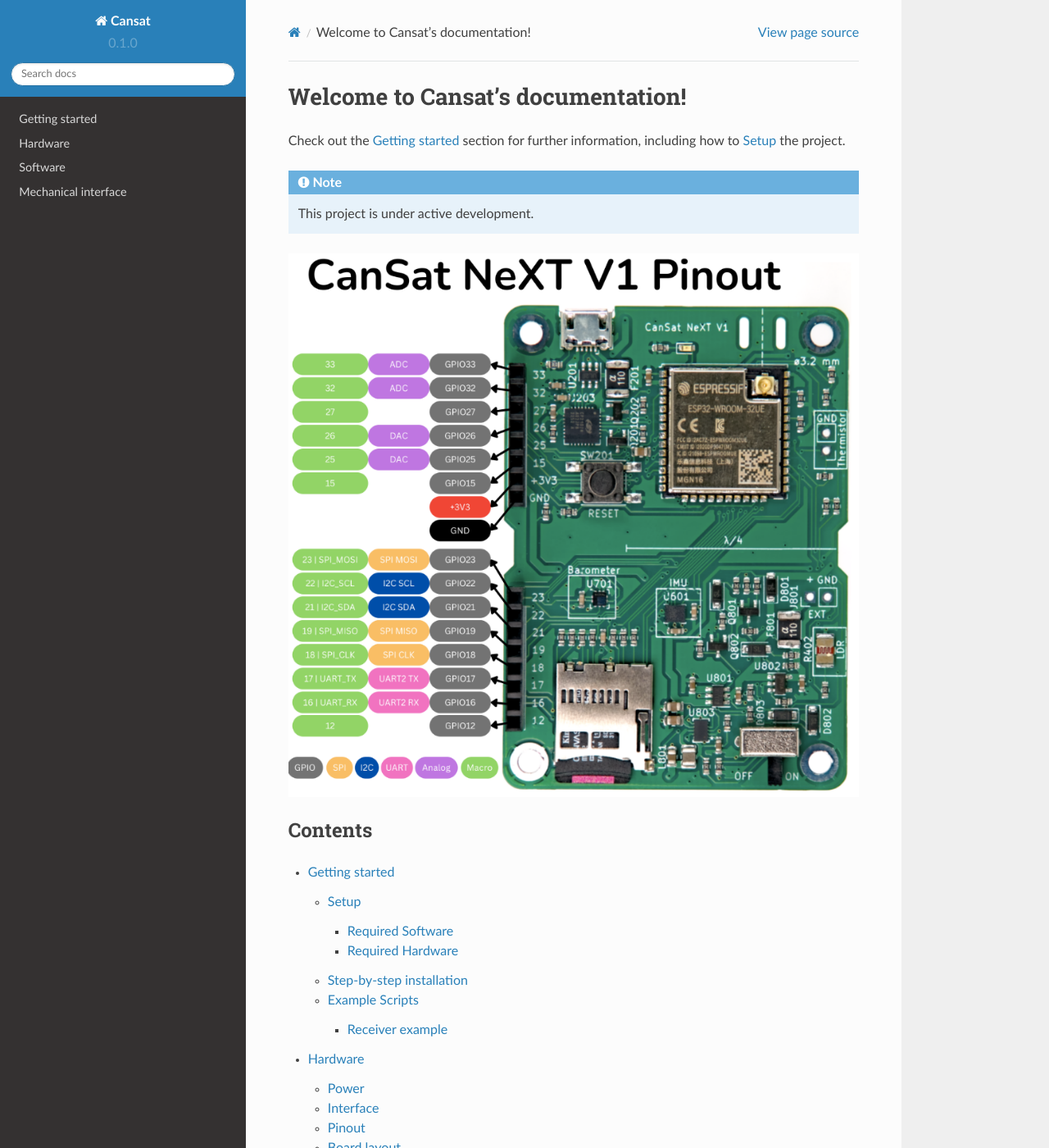
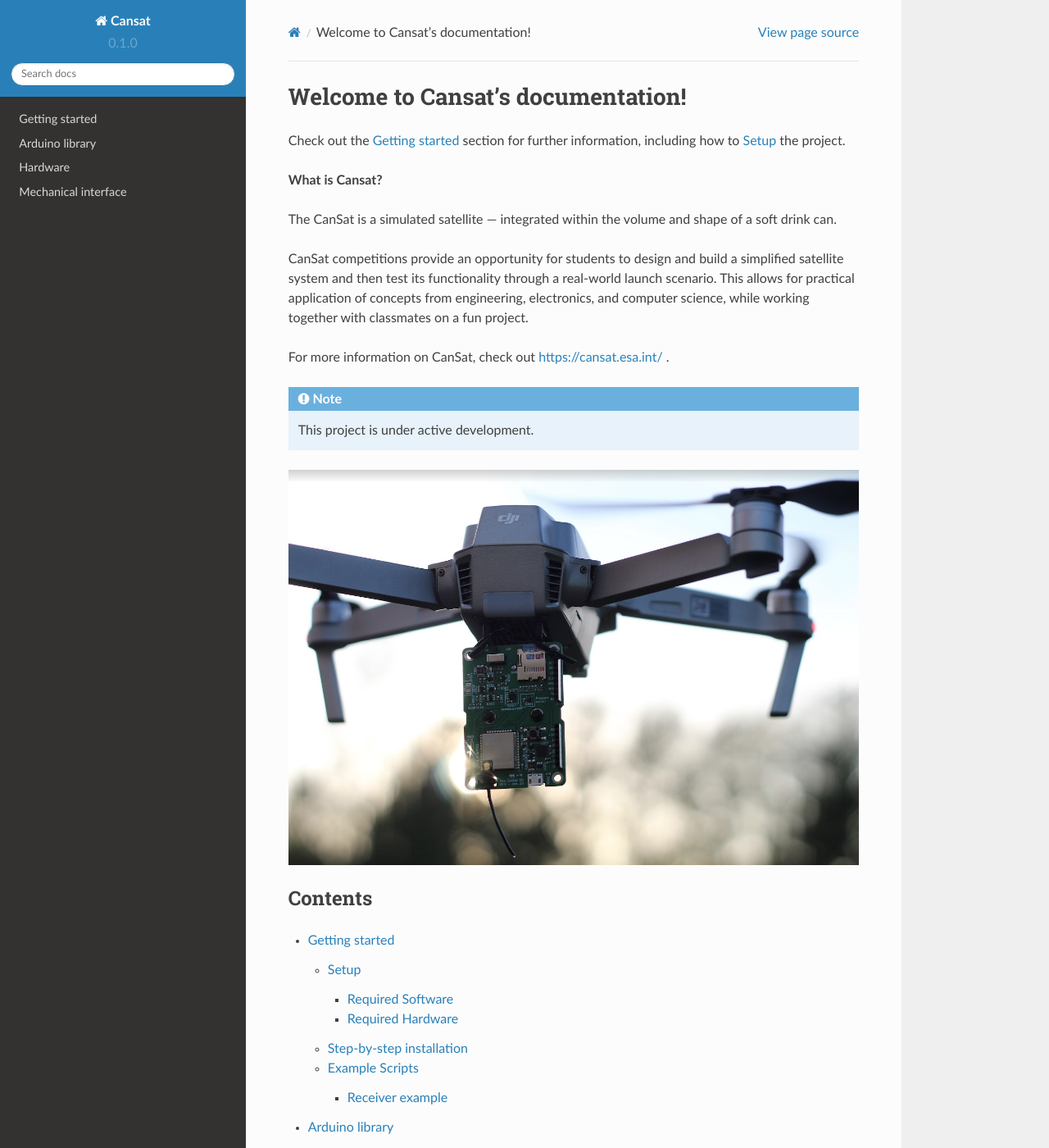
Before and after one commit to nikandt/cansat, a Sphinx documentation site: the page built from docs/source/index.rst, in a window 1280 px wide and 1400 px high. Shown: the whole window at 82% size. Built offline with Sphinx 7.4.7 and the Read the Docs theme 2.0.0, drawn with Linux system fonts in a browser that asks for light colours; some of the changed text lies outside the part shown.

```diff
--- a/docs/source/software.rst
+++ b/docs/source/arduino_library.rst
@@ -1,7 +1,7 @@
 .. _software:
 
-Software
-========
+Arduino library
+===============
 
 .. _example_codes:
 
--- a/docs/source/index.rst
+++ b/docs/source/index.rst
@@ -4,11 +4,22 @@ Welcome to Cansat's documentation!
 Check out the :doc:`getting_started` section for further information, including
 how to :ref:`setup` the project.
 
+**What is Cansat?**
+
+The CanSat is a simulated satellite — integrated within the volume and shape of a soft drink can.
+
+CanSat competitions provide an opportunity for students to design and build a simplified satellite system
+and then test its functionality through a real-world launch scenario.
+This allows for practical application of concepts from engineering, electronics, and computer science, while working
+together with classmates on a fun project.
+
+For more information on CanSat, check out https://cansat.esa.int/ .
+
 .. note::
 
    This project is under active development.
 
-.. image:: images/pinoutv1.png
+.. image:: images/drone2.png
   :width: 700
   :alt: Cansat Kit Promo
 
@@ -18,8 +29,8 @@ Contents
 .. toctree::
 
    getting_started
+   arduino_library
    hardware
-   software
    mechanical
 
 Cansat has its documentation hosted on Read the Docs.
```
Also changed, not shown: docs/source/getting_started.rst (+47 -43 lines).
